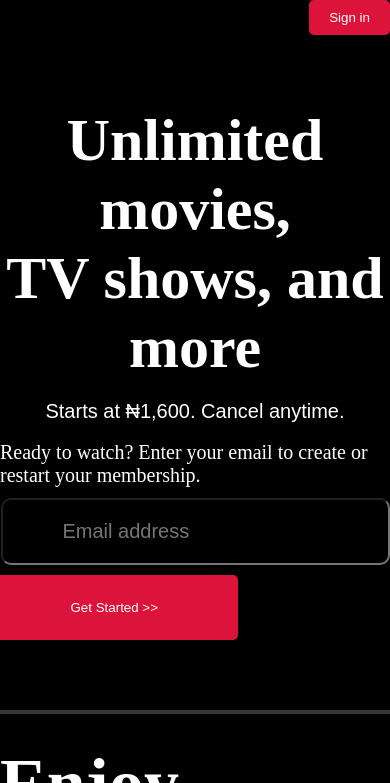
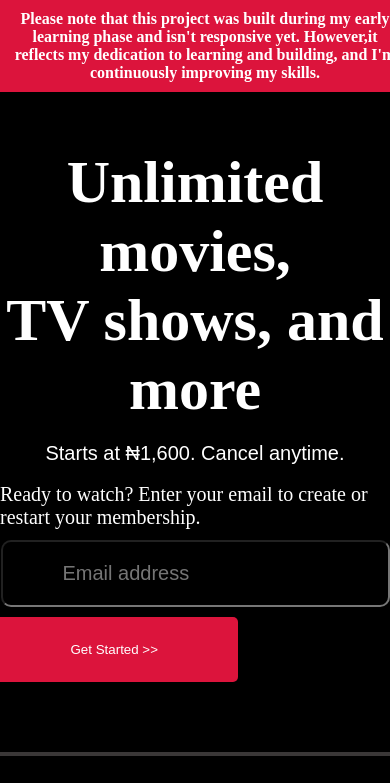
Before and after one commit to Husinat/Netflix-Clone-Html-Css-webpage, a plain HTML site: page index.html in a window 390 px wide. Shown: the top 783 px of the page. Drawn offline with Linux system fonts and the light colour scheme; files whose address does not match are found by name.

Commit message:
added notice about project being from early learning phase and not fully responsive yet

```diff
--- a/index.html
+++ b/index.html
@@ -8,7 +8,8 @@
 </head>
 
 <body>
-
+<p class="respon">Please note that this project was built during my early learning phase and isn't responsive yet. However,it reflects my dedication to learning and building, and I'm continuously improving my skills.
+</p>
     <div class="hero">
         <nav>
             <div>
--- a/netflixstyles.css
+++ b/netflixstyles.css
@@ -2,17 +2,25 @@
         margin: 0;
         padding: 0
         }
-        .disclaimer {
-    background-color: #f9c2c2; /* Light red or any color that stands out */
-    color: #000; /* Text color */
+
+.respon{
+    position: fixed;
+    top: 0;
+    left: 0;
+    width: 100%;
+    background-color: #DC143C;
+    color: white;
     padding: 10px;
     text-align: center;
-    font-size: 14px;
-    border-bottom: 2px solid #ff0000; /* Optional: a red border */
+    font-weight: bold;
+    z-index: 1000;
+    margin: 0;
+    /* border-bottom:3px solid white; */
 }
 
         .hero{
             background-color: black;
+            margin-top: 42px;
             /* background-image: url(./image/pexels-florian-eckerle-15382302\ \(3\).jpg);
             background-size: cover;
             background-repeat: no-repeat;
```
